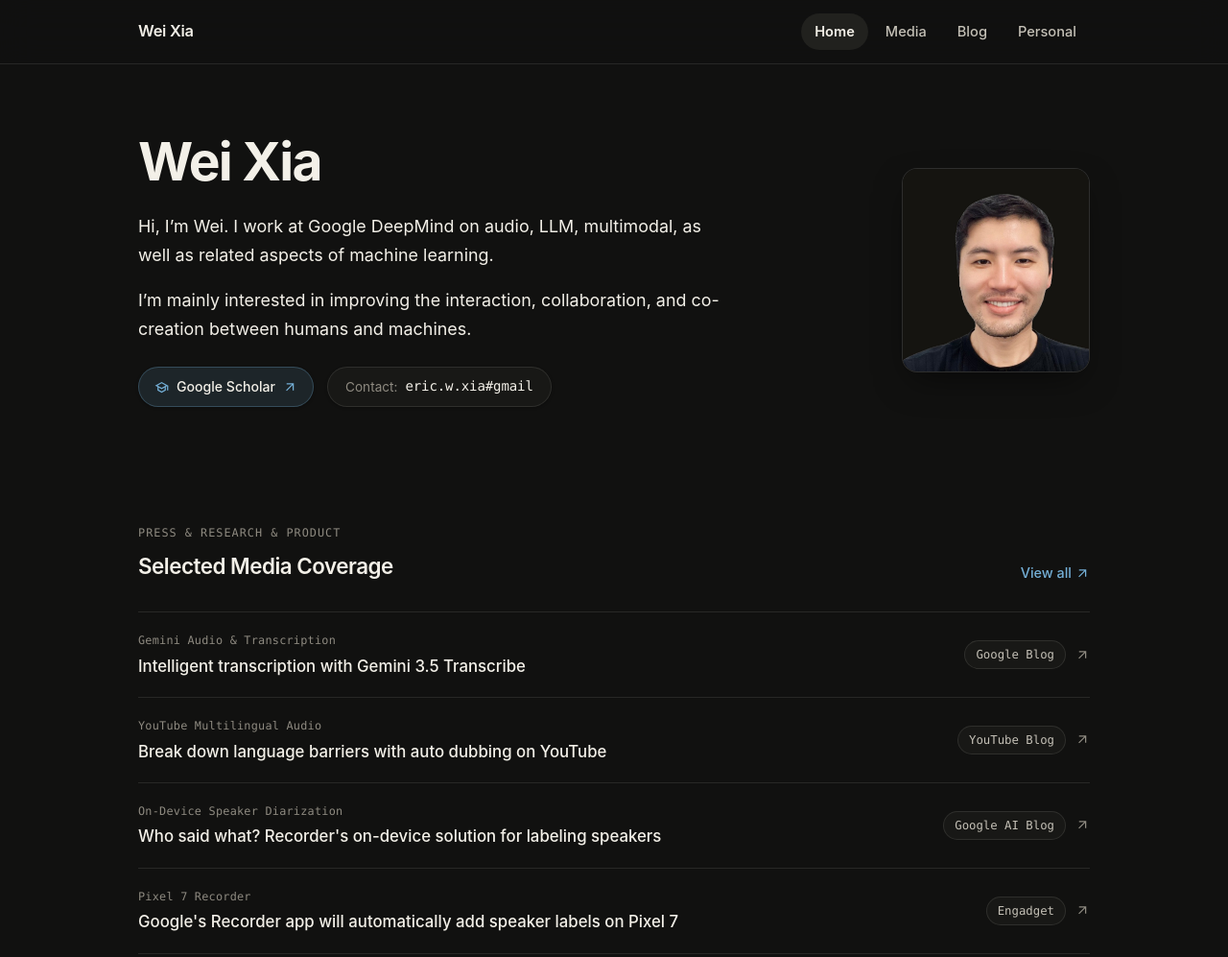
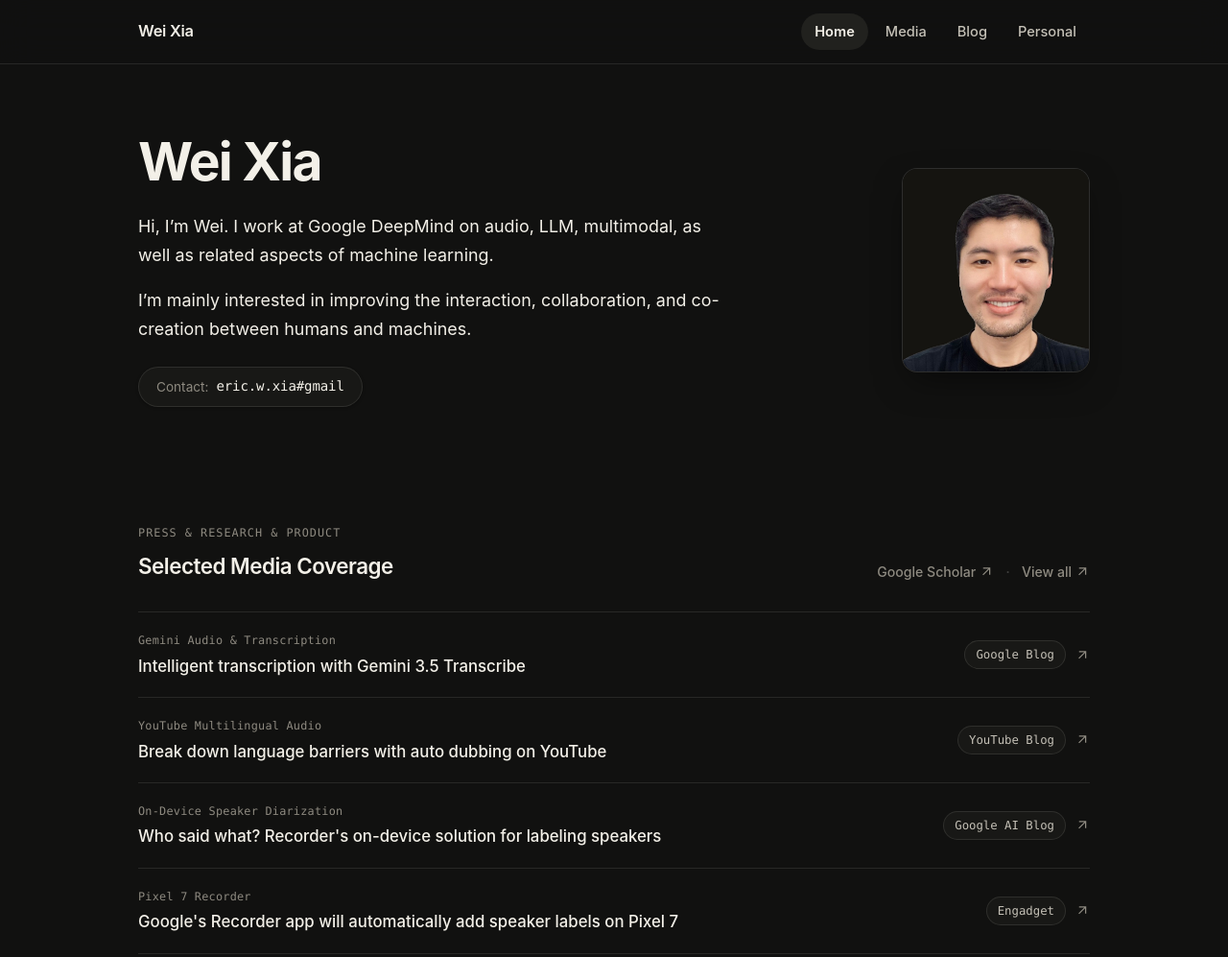
Before and after one commit to ericwxia/ericwxia.github.io, a plain HTML site: page index.html in a window 1280 px wide. Shown: the top 997 px of the page at 96% size. Drawn offline with Linux system fonts and the light colour scheme; a web font is replaced by a local one.

Commit message:
Move Google Scholar into Press & Research & Product header with monochrome link styling

```diff
--- a/assets/css/styles.css
+++ b/assets/css/styles.css
@@ -16,9 +16,9 @@
   --ink-muted: #8e8a80;
   --border: rgba(243, 240, 232, 0.10);
   --border-strong: rgba(243, 240, 232, 0.22);
-  --accent: #74afd6;
-  --accent-hover: #96c5e4;
-  --accent-soft: rgba(116, 175, 214, 0.13);
+  --accent: #c4c0b6;
+  --accent-hover: #f3f0e8;
+  --accent-soft: rgba(243, 240, 232, 0.08);
   --header-bg: rgba(17, 17, 16, 0.88);
   --shadow-sm: 0 1px 3px rgba(0, 0, 0, 0.34);
   --shadow-md: 0 14px 36px -10px rgba(0, 0, 0, 0.54);
@@ -318,20 +318,32 @@ main {
   margin: 0;
 }
 
+.section-links {
+  display: inline-flex;
+  align-items: center;
+  gap: 12px;
+  flex-shrink: 0;
+}
+
+.section-sep {
+  color: var(--border-strong);
+  user-select: none;
+}
+
 .section-more {
   display: inline-flex;
   align-items: center;
   gap: 4px;
-  font-size: 0.9rem;
-  font-weight: 520;
-  color: var(--accent);
+  font-size: 0.88rem;
+  font-weight: 480;
+  color: var(--ink-muted);
   white-space: nowrap;
   flex-shrink: 0;
   transition: color 0.16s ease;
 }
 
 .section-more:hover {
-  color: var(--accent-hover);
+  color: var(--ink);
 }
 
 .section-more .icon {
@@ -437,51 +449,17 @@ main {
   letter-spacing: -0.01em;
 }
 
-.scholar-pill {
-  display: inline-flex;
-  align-items: center;
-  gap: 8px;
-  padding: 8px 16px;
-  border-radius: 999px;
-  background: var(--accent-soft);
-  border: 1px solid rgba(116, 175, 214, 0.28);
-  color: var(--ink);
-  font-size: 0.88rem;
-  font-weight: 520;
-  box-shadow: var(--shadow-sm);
-  transition: background-color 0.18s ease, border-color 0.18s ease, transform 0.18s ease;
-}
-
-.scholar-pill .scholar-icon {
-  color: var(--accent);
-}
-
-.scholar-pill .scholar-arrow {
-  color: var(--accent);
-  transition: transform 0.18s ease;
-}
-
-.scholar-pill:hover {
-  background: rgba(116, 175, 214, 0.2);
-  border-color: var(--accent);
-  transform: translateY(-1px);
-}
-
-.scholar-pill:hover .scholar-arrow {
-  transform: translate(2px, -2px);
-}
-
 .inline-link {
-  color: var(--accent);
+  color: inherit;
   text-decoration: underline;
-  text-decoration-color: rgba(116, 175, 214, 0.4);
+  text-decoration-color: rgba(243, 240, 232, 0.28);
   text-underline-offset: 3px;
   transition: color 0.16s ease, text-decoration-color 0.16s ease;
 }
 
 .inline-link:hover {
-  color: var(--accent-hover);
-  text-decoration-color: var(--accent-hover);
+  color: var(--ink);
+  text-decoration-color: rgba(243, 240, 232, 0.8);
 }
 
 /* Compact Portrait Frame */
--- a/index.html
+++ b/index.html
@@ -54,11 +54,6 @@
               I&rsquo;m mainly interested in improving the interaction, collaboration, and co-creation between humans and machines.
             </p>
             <div class="hero-actions">
-              <a id="hero-scholar-link" class="scholar-pill" href="https://scholar.google.com/citations?hl=en&amp;user=9ZZAF6EAAAAJ&amp;view_op=list_works&amp;sortby=pubdate" target="_blank" rel="noopener noreferrer">
-                <svg class="icon icon-sm scholar-icon" viewBox="0 0 24 24" aria-hidden="true"><path d="M12,21L5,17.2v-6L1,9L12,3L23,9v8H21V10.1l-2,1.1v6L12,21Zm0-8.3L18.85,9L12,5.3L5.15,9L12,12.7Zm0,6.03l5-2.7V12.25L12,15L7,12.25v3.77l5,2.7Zm0-6.03Zm0,2.25Zm0,0Z"/></svg>
-                <span>Google Scholar</span>
-                <svg class="icon icon-sm scholar-arrow" viewBox="0 0 24 24" aria-hidden="true"><path d="M6.4,18L5,16.6L14.6,7H6V5H18V17H16V8.4L6.4,18Z"/></svg>
-              </a>
               <div class="contact-bar">
                 <span class="contact-label">Contact:</span>
                 <span class="contact-handle">eric.w.xia#gmail</span>
@@ -82,10 +77,17 @@
             <p class="section-kicker">Press &amp; Research &amp; Product</p>
             <h2 class="section-title">Selected Media Coverage</h2>
           </div>
-          <a class="section-more" href="media/" id="home-more-media">
-            <span>View all</span>
-            <svg class="icon icon-sm" viewBox="0 0 24 24" aria-hidden="true"><path d="M6.4,18L5,16.6L14.6,7H6V5H18V17H16V8.4L6.4,18Z"/></svg>
-          </a>
+          <div class="section-links">
+            <a class="section-more" href="https://scholar.google.com/citations?hl=en&amp;user=9ZZAF6EAAAAJ&amp;view_op=list_works&amp;sortby=pubdate" id="home-scholar-link" target="_blank" rel="noopener noreferrer">
+              <span>Google Scholar</span>
+              <svg class="icon icon-sm" viewBox="0 0 24 24" aria-hidden="true"><path d="M6.4,18L5,16.6L14.6,7H6V5H18V17H16V8.4L6.4,18Z"/></svg>
+            </a>
+            <span class="section-sep" aria-hidden="true">&middot;</span>
+            <a class="section-more" href="media/" id="home-more-media">
+              <span>View all</span>
+              <svg class="icon icon-sm" viewBox="0 0 24 24" aria-hidden="true"><path d="M6.4,18L5,16.6L14.6,7H6V5H18V17H16V8.4L6.4,18Z"/></svg>
+            </a>
+          </div>
         </div>
         <ul class="media-list">
         <li class="media-item">
```
Also changed, not shown: media/index.html (+2 -2 lines).
